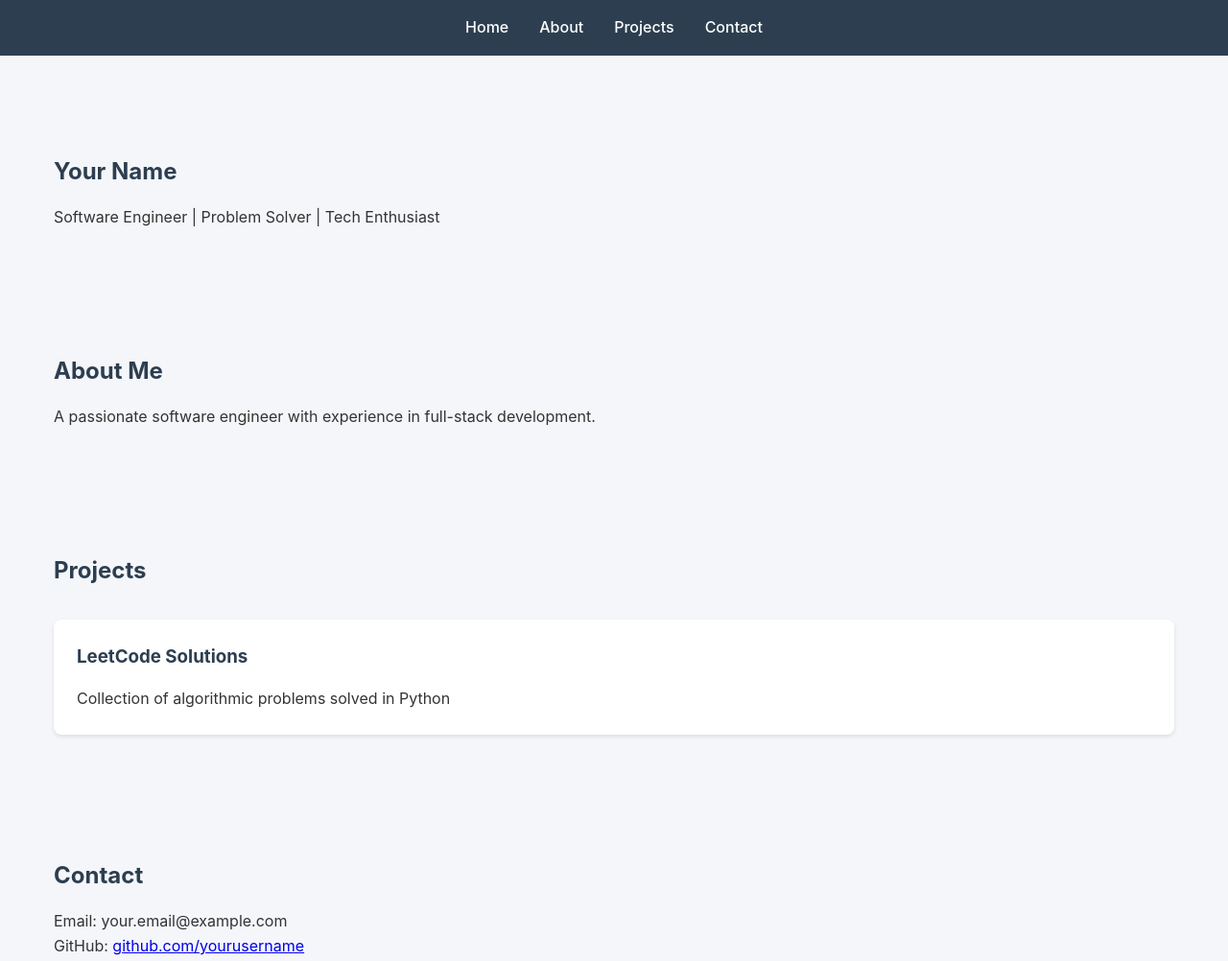
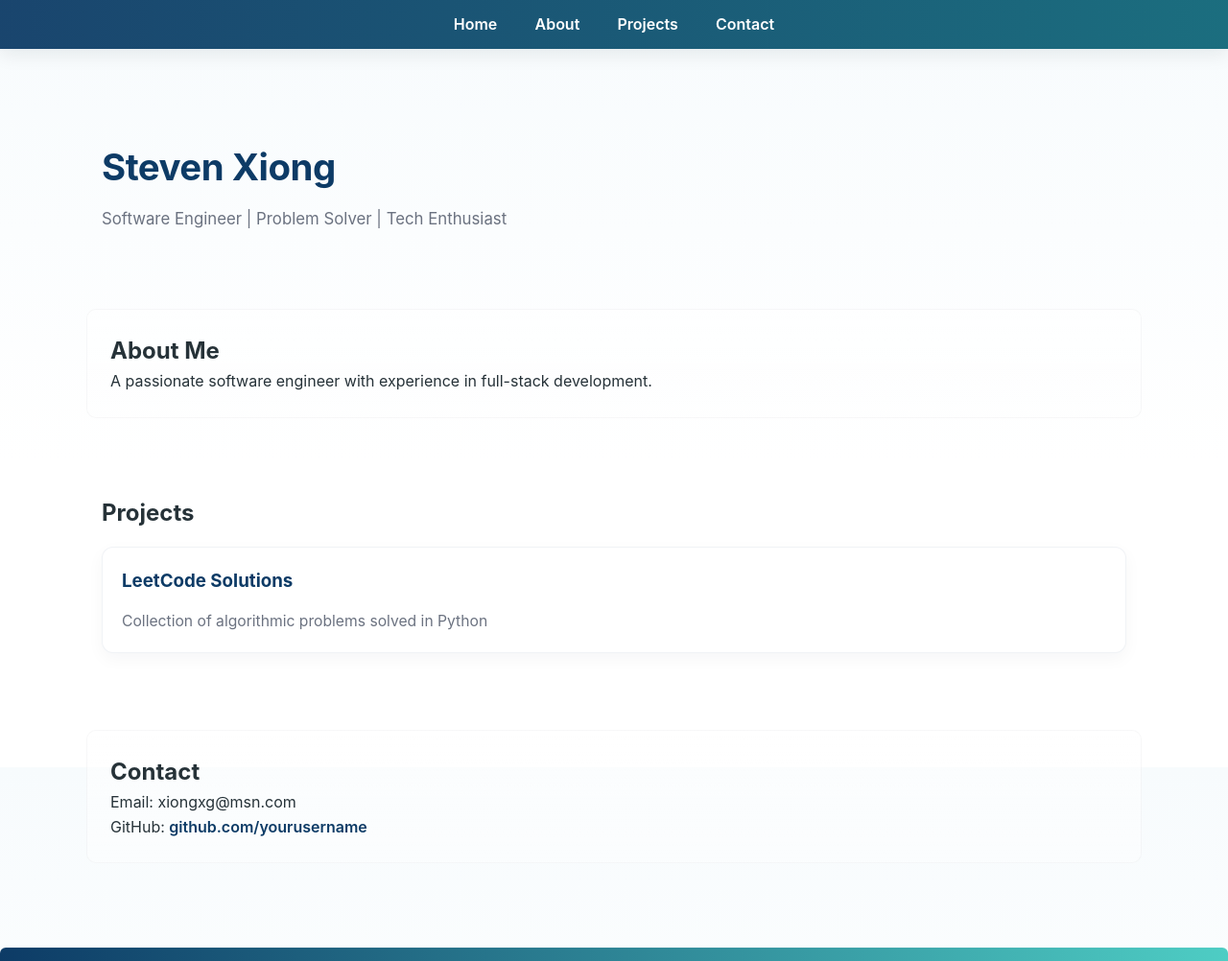
Before and after one commit to stevenbear01/stevenxiong-website, a plain HTML site: page stevenxiong.html in a window 1280 px wide. Shown: the top 1002 px of the page at 96% size. Drawn offline with Linux system fonts and the light colour scheme.

Commit message:
change private info

```diff
--- a/stevenxiong.html
+++ b/stevenxiong.html
@@ -20,7 +20,7 @@
 
     <main>
         <section id="home">
-            <h1>Your Name</h1>
+            <h1>Steven Xiong</h1>
             <p>Software Engineer | Problem Solver | Tech Enthusiast</p>
         </section>
 
@@ -42,8 +42,8 @@
 
         <section id="contact">
             <h2>Contact</h2>
-            <p>Email: your.email@example.com</p>
-            <p>GitHub: <a href="https://github.com/yourusername">github.com/yourusername</a></p>
+            <p>Email: xiongxg@msn.com</p>
+            <p>GitHub: <a href="https://github.com/stevebear01">github.com/yourusername</a></p>
         </section>
     </main>
 
--- a/style.css
+++ b/style.css
@@ -1,92 +1,130 @@
-:root {
-    --primary-color: #2c3e50;
-    --secondary-color: #3498db;
-    --text-color: #333;
-    --background-color: #f5f6fa;
+:root{
+    --primary-color: #0d3b66;      /* 深海蓝 */
+    --secondary-color: #ff6b6b;    /* 珊瑚红（强调） */
+    --accent-color: #4ecdc4;       /* 青绿色点缀 */
+    --text-color: #263238;
+    --bg-color: #f7fbfd;
+    --card-bg: #ffffff;
+    --muted: #6b7280;
 }
 
-* {
-    margin: 0;
-    padding: 0;
-    box-sizing: border-box;
+*{box-sizing:border-box;margin:0;padding:0}
+html,body{height:100%}
+body{
+    font-family:-apple-system,BlinkMacSystemFont,'Segoe UI',Roboto,Helvetica,Arial;
+    background:linear-gradient(180deg, var(--bg-color) 0%, #ffffff 60%);
+    color:var(--text-color);
+    line-height:1.6;
 }
 
-body {
-    font-family: -apple-system, BlinkMacSystemFont, 'Segoe UI', Roboto, Oxygen, Ubuntu, Cantarell;
-    line-height: 1.6;
-    color: var(--text-color);
-    background-color: var(--background-color);
+/* header */
+header{
+    position:fixed;
+    top:0;
+    left:0;
+    right:0;
+    z-index:50;
+    background:linear-gradient(90deg, rgba(13,59,102,0.95), rgba(15,102,120,0.95));
+    padding:0.8rem 1rem;
+    box-shadow:0 6px 20px rgba(10,20,30,0.08);
+}
+nav{max-width:1100px;margin:0 auto}
+nav ul{
+    display:flex;
+    gap:1.25rem;
+    justify-content:center;
+    list-style:none;
+    align-items:center;
+}
+nav a{
+    color:#fff;
+    text-decoration:none;
+    padding:0.45rem 0.6rem;
+    border-radius:6px;
+    font-weight:600;
+    transition:all .18s ease;
+}
+nav a:hover{
+    background:rgba(255,255,255,0.06);
+    transform:translateY(-1px);
+    box-shadow:0 6px 14px rgba(16,24,40,0.06);
 }
 
-header {
-    background-color: var(--primary-color);
-    padding: 1rem 0;
-    position: fixed;
-    width: 100%;
-    top: 0;
+/* page layout */
+main{margin-top:4.5rem;padding:2rem}
+section{
+    max-width:1100px;
+    margin:0 auto 2.5rem auto;
+    padding:2.5rem 1rem;
+    background:transparent;
 }
 
-nav ul {
-    display: flex;
-    justify-content: center;
-    list-style: none;
+/* hero */
+#home{display:flex;flex-direction:column;align-items:flex-start;gap:0.6rem}
+#home h1{
+    font-size:2.4rem;
+    color:var(--primary-color);
+    letter-spacing:-0.5px;
+}
+#home p{color:var(--muted);font-size:1.05rem}
+
+/* cards / projects */
+.project-grid{
+    display:grid;
+    grid-template-columns:repeat(auto-fit,minmax(260px,1fr));
+    gap:1.25rem;
+    margin-top:1rem;
+}
+.project-card{
+    background:var(--card-bg);
+    padding:1.25rem;
+    border-radius:12px;
+    border:1px solid rgba(13,59,102,0.06);
+    box-shadow:0 6px 18px rgba(12,30,50,0.04);
+    transition:transform .18s ease,box-shadow .18s ease,border-color .18s ease;
+    display:flex;
+    flex-direction:column;
+    gap:0.6rem;
+}
+.project-card h3{margin-bottom:0.25rem;color:var(--primary-color)}
+.project-card p{color:var(--muted);font-size:0.98rem}
+.project-card:hover{
+    transform:translateY(-6px);
+    box-shadow:0 18px 40px rgba(14,36,60,0.10);
+    border-color:rgba(78,205,196,0.28);
+    border-left:6px solid var(--accent-color);
 }
 
-nav ul li {
-    margin: 0 1rem;
+/* about / contact */
+#about, #contact{background:linear-gradient(180deg, rgba(255,255,255,0.6), rgba(255,255,255,0.4));border-radius:10px;border:1px solid rgba(16,24,40,0.03);padding:1.5rem}
+#contact a{color:var(--primary-color);text-decoration:none;font-weight:600}
+.contact-button{
+    display:inline-block;
+    margin-top:0.6rem;
+    padding:0.45rem 0.8rem;
+    background:var(--secondary-color);
+    color:#fff;
+    border-radius:8px;
+    text-decoration:none;
+    font-weight:600;
+    box-shadow:0 8px 18px rgba(255,107,107,0.12);
 }
 
-nav ul li a {
-    color: white;
-    text-decoration: none;
-    font-weight: 500;
+/* footer */
+footer{
+    margin-top:1rem;
+    padding:1.2rem;
+    text-align:center;
+    color:#fff;
+    background:linear-gradient(90deg,var(--primary-color),var(--accent-color));
+    border-top:1px solid rgba(255,255,255,0.04);
+    position:relative;
+    border-radius:6px;
 }
 
-main {
-    margin-top: 4rem;
-    padding: 2rem;
+/* responsive */
+@media (max-width:768px){
+    nav ul{flex-wrap:wrap;gap:0.6rem}
+    #home h1{font-size:1.8rem}
+    .project-grid{grid-template-columns:1fr}
 }
-
-section {
-    max-width: 1200px;
-    margin: 0 auto;
-    padding: 4rem 1rem;
-}
-
-h1, h2, h3 {
-    color: var(--primary-color);
-    margin-bottom: 1rem;
-}
-
-.project-grid {
-    display: grid;
-    grid-template-columns: repeat(auto-fit, minmax(300px, 1fr));
-    gap: 2rem;
-    margin-top: 2rem;
-}
-
-.project-card {
-    background: white;
-    padding: 1.5rem;
-    border-radius: 8px;
-    box-shadow: 0 2px 4px rgba(0,0,0,0.1);
-}
-
-footer {
-    background-color: var(--primary-color);
-    color: white;
-    text-align: center;
-    padding: 1rem;
-    margin-top: 2rem;
-}
-
-@media (max-width: 768px) {
-    nav ul {
-        flex-direction: column;
-        align-items: center;
-    }
-
-    nav ul li {
-        margin: 0.5rem 0;
-    }
-}
```
Also changed, not shown: 1 other file.
